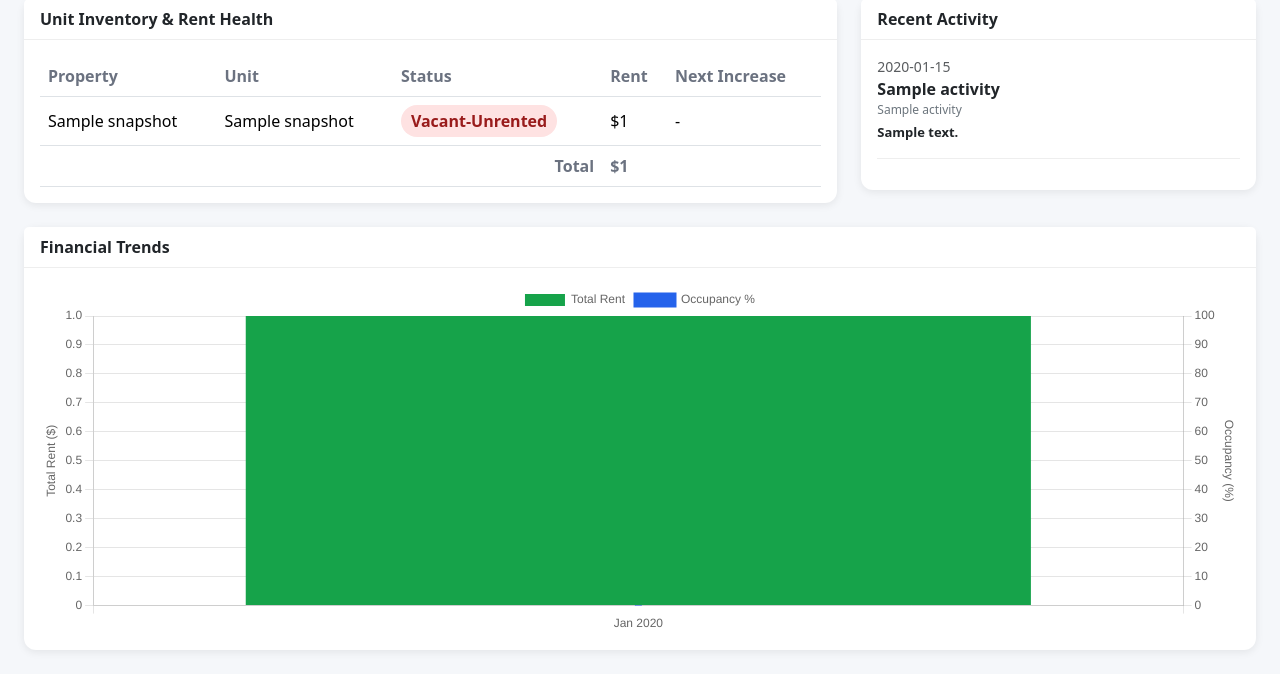
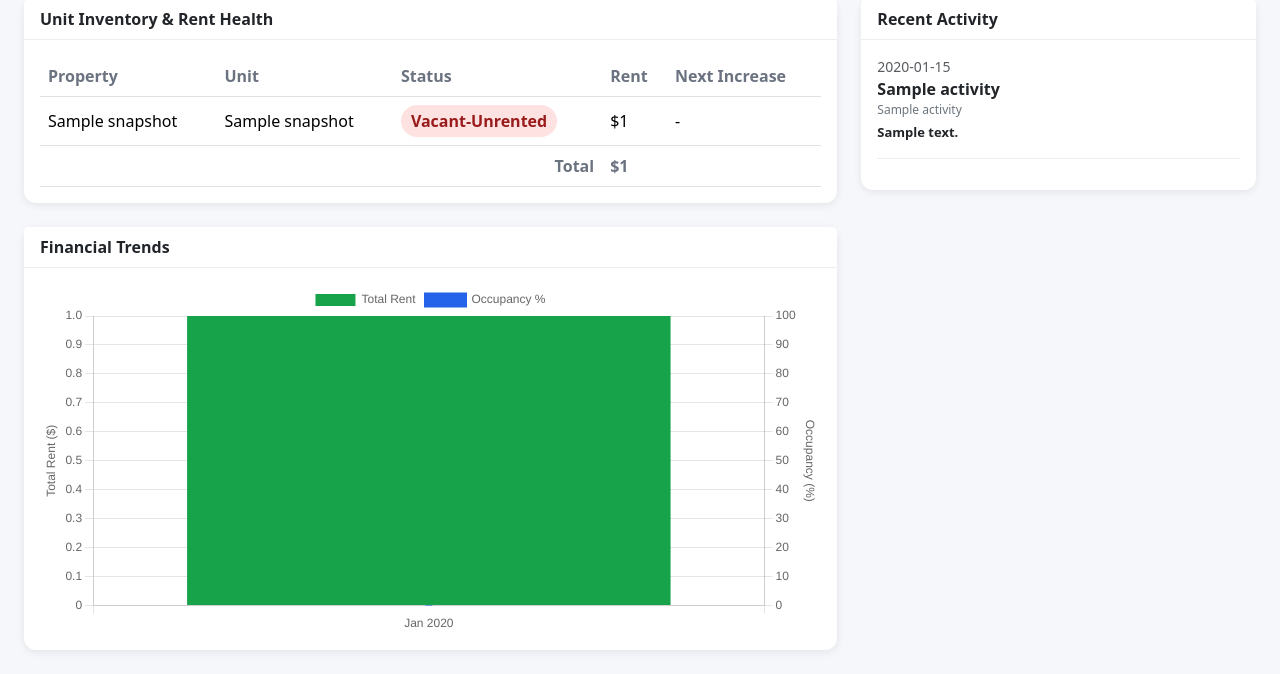
Before and after one commit to thedza49/rentroll, a Flask app: page / in a window 1280 px wide. Shown: the part 223-897 px from the top of the page. Run offline with Flask 3, Linux system fonts and the light colour scheme; tables that the repository leaves empty hold one stand-in row (values such as "Sample post").

Commit message:
Add files via upload

```diff
--- a/templates/dashboard.html
+++ b/templates/dashboard.html
@@ -194,6 +194,22 @@
 
         </div>
 
+        <div class="card mt-4">
+
+            <div class="card-header">
+
+                Financial Trends
+
+            </div>
+
+            <div class="card-body">
+
+                <canvas id="financialTrendsChart"></canvas>
+
+            </div>
+
+        </div>
+
     </div>
 
     <div class="col-lg-4">
@@ -262,31 +278,6 @@
                 </div>
 
                 {% endfor %}
-
-            </div>
-
-        </div>
-
-    </div>
-
-</div>
-
-
-<div class="row g-4 mt-0">
-
-    <div class="col-12">
-
-        <div class="card">
-
-            <div class="card-header">
-
-                Financial Trends
-
-            </div>
-
-            <div class="card-body">
-
-                <canvas id="financialTrendsChart"></canvas>
 
             </div>
 
```
